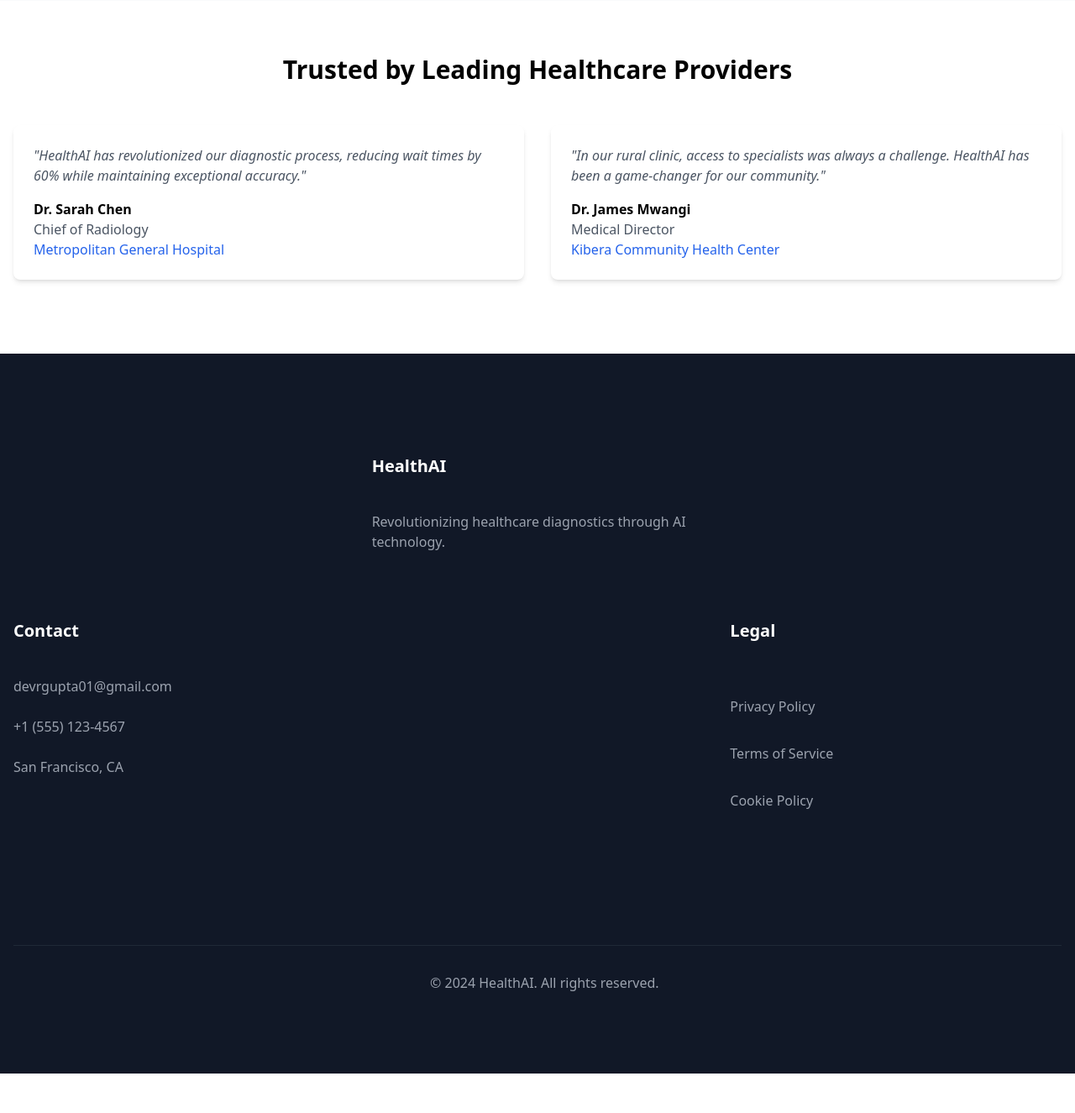
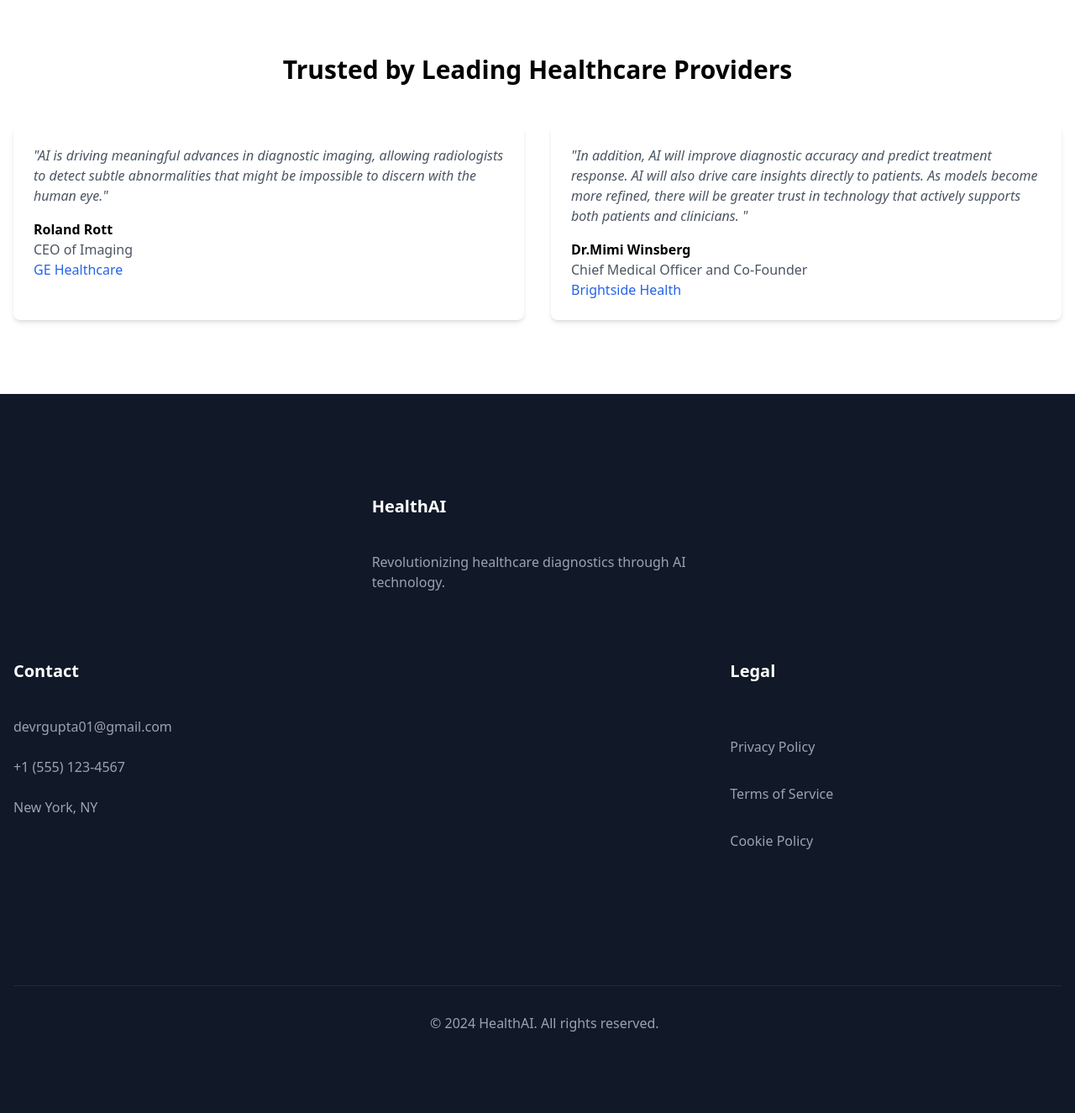
Before and after one commit to devrg0001/HealthAI, a Django app: page / in a window 1280 px wide. Shown: the part 2139-3464 px from the top of the page at 84% size. Before the commit the page ends 3417 px from the top, so only its background shows below. Run offline with Django 4.2, Linux system fonts and the light colour scheme; some libraries are stand-ins or nearby versions.

Commit message:
Update upload_photo.html

```diff
--- a/website/templates/upload_photo.html
+++ b/website/templates/upload_photo.html
@@ -1,3 +1,4 @@
+<!DOCTYPE html>
    <!DOCTYPE html>
 <html lang="en">
 <head>
@@ -34,7 +35,8 @@
                     <button onclick="showPage('home')" class="px-3 py-2 text-gray-600 hover:text-gray-900" id="homeBtn">Home</button>
                     <button onclick="showPage('about')" class="px-3 py-2 text-gray-600 hover:text-gray-900" id="aboutBtn">About</button>
                     <button onclick="showPage('investors')" class="px-3 py-2 text-gray-600 hover:text-gray-900" id="investorsBtn">Investors</button>
-                    <button class="bg-blue-600 text-white px-4 py-2 rounded-md hover:bg-blue-700">Contact Us</button>
+                    <button onclick="showPage('learn')" class="px-3 py-2 text-gray-600 hover:text-gray-900" id="learnBtn">Learn More</button>
+
                 </div>
             </div>
         </div>
@@ -47,9 +49,11 @@
             <div class="max-w-7xl mx-auto px-4 text-center text-white">
                 <h1 class="text-5xl font-bold mb-6">AI-Powered X-Ray Diagnostics</h1>
                 <p class="text-xl mb-8">Revolutionizing healthcare with advanced machine learning for faster, more accurate diagnoses.</p>
-                <button class="bg-blue-600 text-white px-6 py-3 rounded-md hover:bg-blue-700">
+
+               <button  onclick="showPage('learn')" class="bg-blue-600 text-white px-6 py-3 rounded-md hover:bg-blue-700">
                     Learn More →
                 </button>
+
             </div>
         </div>
 
@@ -105,15 +109,6 @@
 
         <!-- Features Section -->
         <div class="bg-gray-50 py-16">
-
-            <div class="w-full flex justify-center mb-8">
-                <div class="bg-black p-2 rounded-lg shadow-lg w-4/5 max-w-2xl">
-                    <video class="w-full h-auto" controls>
-                        <source src="{{ MEDIA_URL }}example_video.mp4" type="video/mp4">
-                        Your browser does not support the video tag.
-                    </video>
-                </div>
-            </div>
             <div class="max-w-7xl mx-auto px-4">
                 <h2 class="text-3xl font-bold text-center mb-12">Why Choose HealthAI?</h2>
                 <p class="text-center text-gray-600 mb-12">Transforming healthcare through innovation and accessibility</p>
@@ -137,30 +132,40 @@
             </div>
         </div>
 
+       <div class="w-full flex justify-center mb-8">
+              <div class="bg-black p-2 rounded-lg shadow-lg w-4/5 max-w-2xl">
+                  <video class="w-full h-auto" controls>
+                      <source src="{{ MEDIA_URL }} example_video.mp4" type="video/mp4">
+                      Your browser does not support the video tag.
+                  </video>
+              </div>
+            </div>
+
+
         <!-- Testimonials -->
         <div class="max-w-7xl mx-auto px-4 py-16">
             <h2 class="text-3xl font-bold text-center mb-12">Trusted by Leading Healthcare Providers</h2>
             <div class="grid md:grid-cols-2 gap-8">
                 <div class="bg-white p-6 rounded-lg shadow-md">
-                    <p class="text-gray-600 italic mb-4">"HealthAI has revolutionized our diagnostic process, reducing wait times by 60% while maintaining exceptional accuracy."</p>
+                    <p class="text-gray-600 italic mb-4">"AI is driving meaningful advances in diagnostic imaging, allowing radiologists to detect subtle abnormalities that might be impossible to discern with the human eye."</p>
                     <div>
-                        <p class="font-semibold">Dr. Sarah Chen</p>
-                        <p class="text-gray-600">Chief of Radiology</p>
-                        <p class="text-blue-600">Metropolitan General Hospital</p>
+                        <p class="font-semibold">Roland Rott</p>
+                       <p class="text-gray-600">CEO of Imaging</p>
+                        <p class="text-blue-600">GE Healthcare</p>
                     </div>
                 </div>
                 <div class="bg-white p-6 rounded-lg shadow-md">
-                    <p class="text-gray-600 italic mb-4">"In our rural clinic, access to specialists was always a challenge. HealthAI has been a game-changer for our community."</p>
+                    <p class="text-gray-600 italic mb-4">"In addition, AI will improve diagnostic accuracy and predict treatment response. AI will also drive care insights directly to patients. As models become more refined, there will be greater trust in technology that actively supports both patients and clinicians.
+"</p>
                     <div>
-                        <p class="font-semibold">Dr. James Mwangi</p>
-                        <p class="text-gray-600">Medical Director</p>
-                        <p class="text-blue-600">Kibera Community Health Center</p>
+                        <p class="font-semibold">Dr.Mimi Winsberg</p>
+                        <p class="text-gray-600">Chief Medical Officer and Co-Founder</p>
+                        <p class="text-blue-600">Brightside Health</p>
                     </div>
                 </div>
             </div>
         </div>
     </div>
-
 
     <!-- About Page -->
     <div id="aboutPage" class="hidden pt-16">
@@ -172,7 +177,7 @@
 
             <div class="bg-white rounded-lg shadow-md p-8">
                 <div class="flex flex-col md:flex-row items-center">
-                    <img src="https://images.unsplash.com/photo-1560250097-0b93528c311a" alt="Dev R Gupta"
+                    <img src="MEDIA/image.jpg" alt="Dev R Gupta"
                         class="w-64 h-64 rounded-full object-cover mb-8 md:mb-0 md:mr-8">
                     <div>
                         <h2 class="text-2xl font-bold mb-4">Dev R. Gupta</h2>
@@ -202,23 +207,31 @@
         </div>
 
         <!-- Key Metrics -->
-        <div class="max-w-50xl mx-auto px-4 -mt-8">
-            <div class="grid md:grid-cols-4 gap-6">
+<div class="max-w-7xl mx-auto px-4 -mt-8">
+  <div class="grid md:grid-cols-2 gap-6">
+    <!-- Healthcare Facilities card -->
     <div class="bg-white p-6 rounded-lg shadow-md">
       <p class="text-gray-600 text-sm">Healthcare Facilities</p>
-                    <h3 class="text-3xl font-bold mb-2">500+</h3>
-                    <p class="text-green-500">+45% YoY</p>
+      <h3 class="text-3xl font-bold mb-2">Unlimited Potential</h3>
+       <p class="text-green-500">Mass use</p>
+
     </div>
+
+    <!-- Diagnostic Accuracy card -->
     <div class="bg-white p-6 rounded-lg shadow-md">
       <p class="text-gray-600 text-sm">Diagnostic Accuracy</p>
-                    <h3 class="text-3xl font-bold mb-2">99.2%</h3>
-                    <p class="text-green-500">+2.5% YoY</p>
+      <h3 class="text-3xl font-bold mb-2">90%</h3>
+      <p class="text-green-500">+5% YoY Expected</p>
     </div>
+
+    <!-- Cost Reduction card -->
     <div class="bg-white p-6 rounded-lg shadow-md">
       <p class="text-gray-600 text-sm">Cost Reduction</p>
-                    <h3 class="text-3xl font-bold mb-2">60%</h3>
+      <h3 class="text-3xl font-bold mb-2">90%+</h3>
       <p class="text-green-500">Per diagnosis</p>
     </div>
+
+    <!-- Market Growth card -->
     <div class="bg-white p-6 rounded-lg shadow-md">
       <p class="text-gray-600 text-sm">Market Growth</p>
       <h3 class="text-3xl font-bold mb-2">125%</h3>
@@ -231,7 +244,8 @@
 <div class="max-w-7xl mx-auto px-4 py-16">
   <h2 class="text-3xl font-bold mb-12">Financial Overview</h2>
   <div class="grid md:grid-cols-2 gap-8">
-                <div class="bg-white p-8 rounded-lg shadow-md">
+    <!-- Revenue Model card -->
+    <div class="bg-white p-6 rounded-lg shadow-md">
       <h3 class="text-xl font-bold mb-6">Revenue Model</h3>
       <ul class="space-y-4">
         <li class="flex items-center">
@@ -248,7 +262,9 @@
         </li>
       </ul>
     </div>
-                <div class="bg-white p-8 rounded-lg shadow-md">
+
+    <!-- Market Opportunity card -->
+    <div class="bg-white p-6 rounded-lg shadow-md">
       <h3 class="text-xl font-bold mb-6">Market Opportunity</h3>
       <ul class="space-y-4">
         <li class="flex items-center">
@@ -268,13 +284,98 @@
   </div>
 </div>
 
+
         <!-- Investment CTA -->
        <div class="bg-gray-50 py-16 text-center">
     <h2 class="text-3xl font-bold mb-6">Interested in Investing?</h2>
     <p class="text-gray-600 mb-8">Contact our investor relations team to learn more about investment opportunities.</p>
-            <button class="bg-blue-600 text-white px-8 py-3 rounded-md hover:bg-blue-700">
-                Request Investor Package
-            </button>
+
+    <!-- Wrap the button with an anchor tag to trigger download -->
+
+<a class="bg-blue-600 text-white px-8 py-3 rounded-md hover:bg-blue-700" href="{{ MEDIA_URL }}PitchDeck.pdf" download="example_file.pdf">Request Investor Package</a>
+</div>
+</div>
+
+<div id="learnPage" class="hidden pt-16">
+  <!-- Hero Section -->
+  <div class="relative h-[500px] bg-gradient-to-r from-gray-900 to-gray-800 text-white">
+    <div class="absolute inset-0 bg-black opacity-50" style="background-image: url('https://images.unsplash.com/photo-1519494026892-80bbd2d6fd0d?ixlib=rb-1.2.1&auto=format&fit=crop&w=1920&q=80'); background-size: cover; background-position: center; mix-blend-mode: overlay;"></div>
+    <div class="relative max-w-7xl mx-auto px-4 h-full flex items-center">
+      <div class="max-w-3xl">
+        <h1 class="text-5xl font-bold mb-6">Bridging the Healthcare Gap</h1>
+        <p class="text-xl mb-8">Bringing advanced diagnostics to underserved communities worldwide.</p>
+      </div>
+    </div>
+  </div>
+
+  <!-- Statistics Section -->
+  <div class="max-w-7xl mx-auto px-4 py-16">
+    <div class="grid md:grid-cols-4 gap-8 mb-16">
+      <div class="bg-white p-8 rounded-lg shadow-lg text-center">
+        <i data-lucide="alert-triangle" class="h-12 w-12 mx-auto mb-4 text-red-600"></i>
+        <h3 class="text-4xl font-bold mb-2">1%</h3>
+        <p class="text-gray-600">of primary care clinics have basic diagnostic capacity</p>
+      </div>
+      <div class="bg-white p-8 rounded-lg shadow-lg text-center">
+        <i data-lucide="activity" class="h-12 w-12 mx-auto mb-4 text-red-600"></i>
+        <h3 class="text-4xl font-bold mb-2">39M+</h3>
+        <p class="text-gray-600">deaths from Non-Communicable diseases in 2021</p>
+      </div>
+      <div class="bg-white p-8 rounded-lg shadow-lg text-center">
+        <i data-lucide="heart" class="h-12 w-12 mx-auto mb-4 text-red-600"></i>
+        <h3 class="text-4xl font-bold mb-2">47%</h3>
+        <p class="text-gray-600">of people have access to basic diagnostic services</p>
+      </div>
+      <div class="bg-white p-8 rounded-lg shadow-lg text-center">
+        <i data-lucide="alert-triangle" class="h-12 w-12 mx-auto mb-4 text-red-600"></i>
+        <h3 class="text-4xl font-bold mb-2">1M+</h3>
+        <p class="text-gray-600">deaths from preventable respiratory diseases annually</p>
+      </div>
+    </div>
+
+    <!-- Personal Journey Section -->
+    <div class="bg-gray-50 rounded-xl p-8 mb-16">
+      <div class="grid md:grid-cols-2 gap-8 items-center">
+        <div>
+          <h2 class="text-3xl font-bold mb-6">A Personal Journey</h2>
+          <div class="prose max-w-none text-gray-600">
+            <p class="mb-4">During my visit to India, I witnessed firsthand the stark healthcare disparities that plague lower and middle-income countries. What struck me most was that many deaths in these regions could be prevented with access to basic diagnostic services.</p>
+            <p class="mb-4">In rural areas, the lack of diagnostic facilities means that treatable conditions often go undiagnosed until it's too late. The situation is particularly dire for respiratory diseases like tuberculosis, where early detection can make the difference between life and death.</p>
+            <p>This personal experience became the catalyst for HealthAI. We're not just building technology; we're creating a solution that can bring professional-grade diagnostic capabilities to the most remote corners of the world.</p>
+          </div>
+        </div>
+        <div class="relative h-[400px] rounded-lg overflow-hidden">
+          <img src="https://images.unsplash.com/photo-1584362917165-526a968579e8?ixlib=rb-1.2.1&auto=format&fit=crop&q=80" alt="Rural healthcare facility" class="absolute inset-0 w-full h-full object-cover">
+        </div>
+      </div>
+    </div>
+
+
+
+    <!-- Solution Impact -->
+    <div class="text-center mb-16">
+      <h2 class="text-3xl font-bold mb-8">Our Impact</h2>
+      <div class="grid md:grid-cols-2 gap-8">
+        <div class="bg-white rounded-lg shadow-md overflow-hidden">
+          <div class="relative h-48">
+            <img src="https://images.unsplash.com/photo-1516549655169-df83a0774514?ixlib=rb-1.2.1&auto=format&fit=crop&q=80" alt="Healthcare accessibility" class="absolute inset-0 w-full h-full object-cover">
+          </div>
+          <div class="p-6">
+            <h3 class="text-xl font-bold mb-4">Accessibility</h3>
+            <p class="text-gray-600">Bringing advanced diagnostic capabilities to remote and underserved areas through AI-powered technology that runs on basic computers and smartphones.</p>
+          </div>
+        </div>
+        <div class="bg-white rounded-lg shadow-md overflow-hidden">
+          <div class="relative h-48">
+            <img src="https://images.unsplash.com/photo-1576091160550-2173dba999ef?ixlib=rb-1.2.1&auto=format&fit=crop&q=80" alt="Early detection" class="absolute inset-0 w-full h-full object-cover">
+          </div>
+          <div class="p-6">
+            <h3 class="text-xl font-bold mb-4">Early Detection</h3>
+            <p class="text-gray-600">Enabling early diagnosis of critical conditions, particularly respiratory diseases, leading to better treatment outcomes and reduced mortality rates.</p>
+          </div>
+        </div>
+      </div>
+    </div>
   </div>
 </div>
 
@@ -290,7 +391,7 @@
                     <h3 class="text-xl font-bold mb-4">Contact</h3>
                     <p class="text-gray-400">devrgupta01@gmail.com</p>
                     <p class="text-gray-400">+1 (555) 123-4567</p>
-                    <p class="text-gray-400">San Francisco, CA</p>
+                    <p class="text-gray-400">New York, NY</p>
                 </div>
                 <div>
                     <h3 class="text-xl font-bold mb-4">Legal</h3>
@@ -308,13 +409,6 @@
     </footer>
 
     <script>
-
-document.getElementById('fileInput').addEventListener('change', function() {
-        const indicator = document.getElementById('fileIndicator');
-        if (this.files && this.files[0]) {
-            indicator.classList.remove('hidden');  // Show indicator
-        }
-    });
         // Initialize Lucide icons
         lucide.createIcons();
 
@@ -324,6 +418,7 @@ document.getElementById('fileInput').addEventListener('change', function() {
             document.getElementById('homePage').classList.add('hidden');
             document.getElementById('aboutPage').classList.add('hidden');
             document.getElementById('investorsPage').classList.add('hidden');
+           document.getElementById('learnPage').classList.add('hidden');
 
             // Show selected page
             document.getElementById(pageId + 'Page').classList.remove('hidden');
```
Lines whose indentation alone changed are shown as unchanged.
